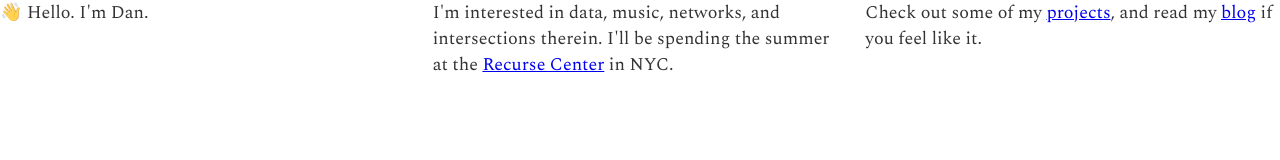
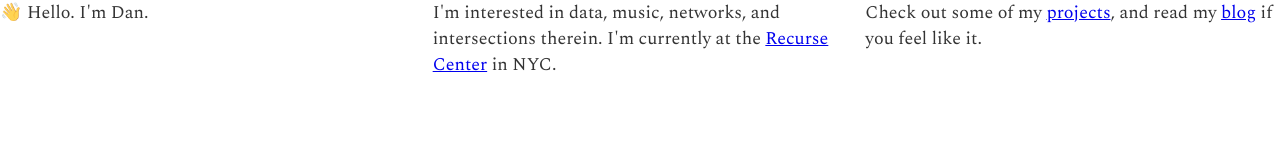
Before and after one commit to dan-f/dan-f.me, a Gatsby site: page / in a window 1280 px wide. Built offline with nearby package versions, Linux system fonts and the light colour scheme; Gatsby itself is replaced by a stand-in of ours; some packages are replaced by stand-ins of ours.

Commit message:
Update to "currently at" RC

```diff
--- a/src/pages/index.js
+++ b/src/pages/index.js
@@ -19,8 +19,8 @@ const IndexPage = () => (
   <Grid>
     <P>👋 Hello. I'm Dan.</P>
     <P>
-      I'm interested in data, music, networks, and intersections therein. I'll
-      be spending the summer at the{' '}
+      I'm interested in data, music, networks, and intersections therein. I'm
+      currently at the{' '}
       <a href="https://www.recurse.com/" target="_blank">
         Recurse Center
       </a>{' '}
```
